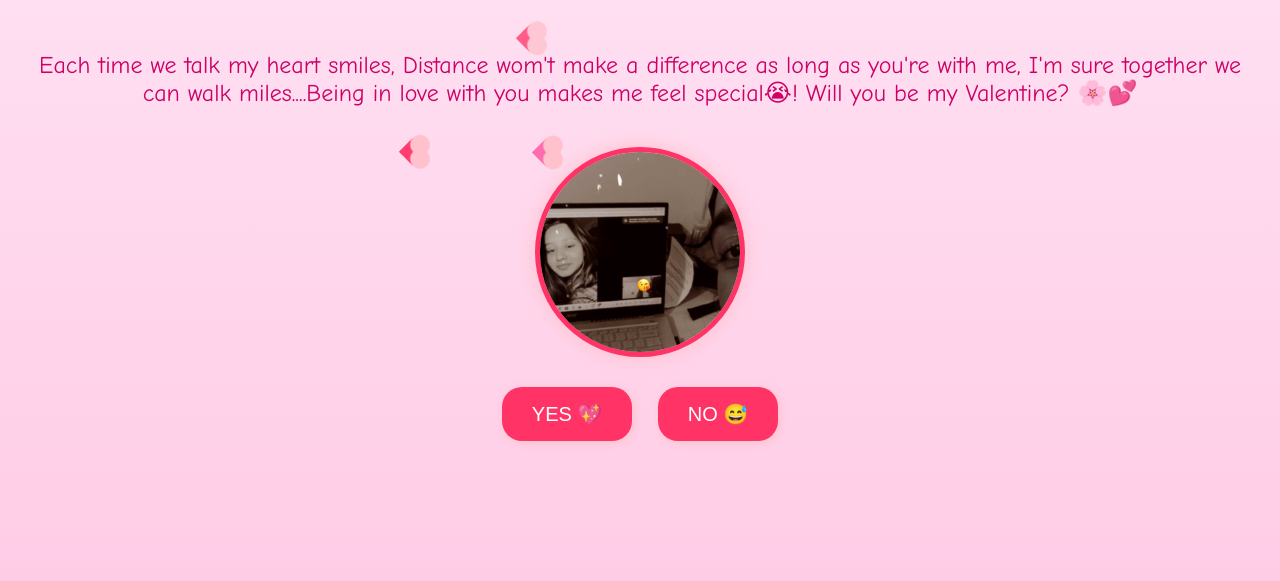
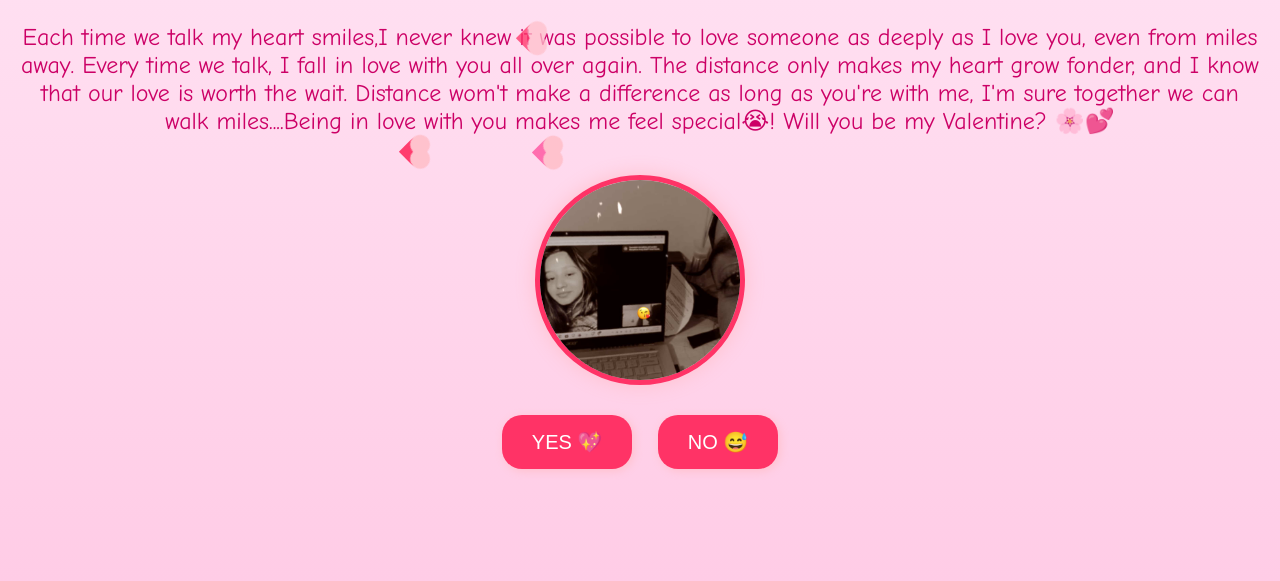
Before and after one commit to pkit25bsrd-dot/sameeka, a plain HTML site: page index.html in a window 1280 px wide. Shown: the part 219-800 px from the top of the page. Drawn offline with Linux system fonts and the light colour scheme.

Commit message:
Revise message and change image source
Updated Valentine's message and image source.

```diff
--- a/index.html
+++ b/index.html
@@ -96,10 +96,10 @@
 <body>
 
   <h1>Hey Alsu 🐰💘</h1> <!-- Replace with his name -->
-  <p>Each time we talk my heart smiles, Distance wom't make a difference as long as you're with me, I'm sure together we can walk miles....Being in love with you makes me feel special😭! Will you be my Valentine? 🌸💕</p>
+  <p>Each time we talk my heart smiles,I never knew it was possible to love someone as deeply as I love you, even from miles away. Every time we talk, I fall in love with you all over again. The distance only makes my heart grow fonder, and I know that our love is worth the wait. Distance wom't make a difference as long as you're with me, I'm sure together we can walk miles....Being in love with you makes me feel special😭! Will you be my Valentine? 🌸💕</p>
 
   <!-- Cute photo placeholder -->
-  <img src="sameeka/meeka.jpg" alt="❤️">
+  <img src="meeka.jpg" alt="❤️">
 
   <!-- YES / NO buttons -->
   <div>
```
